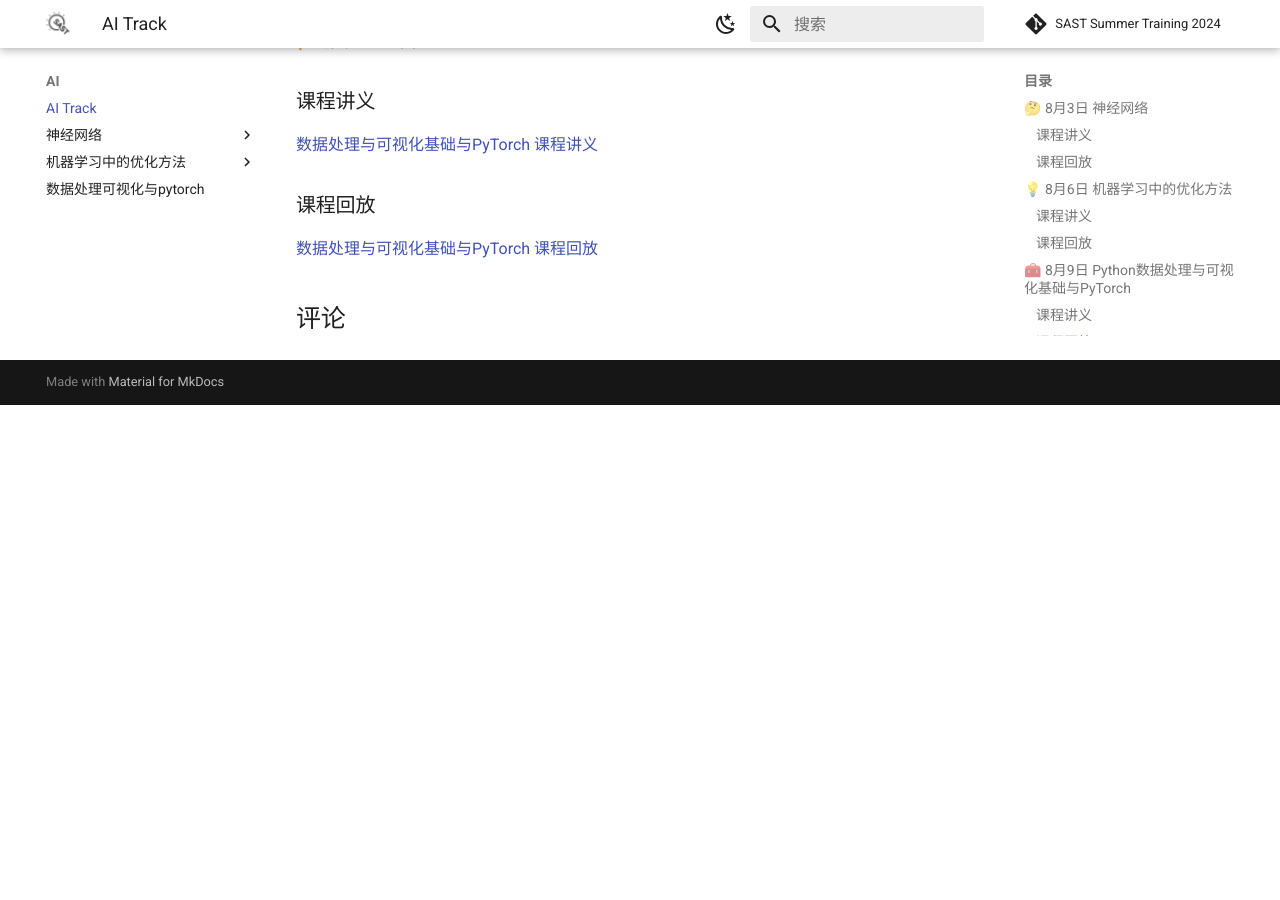
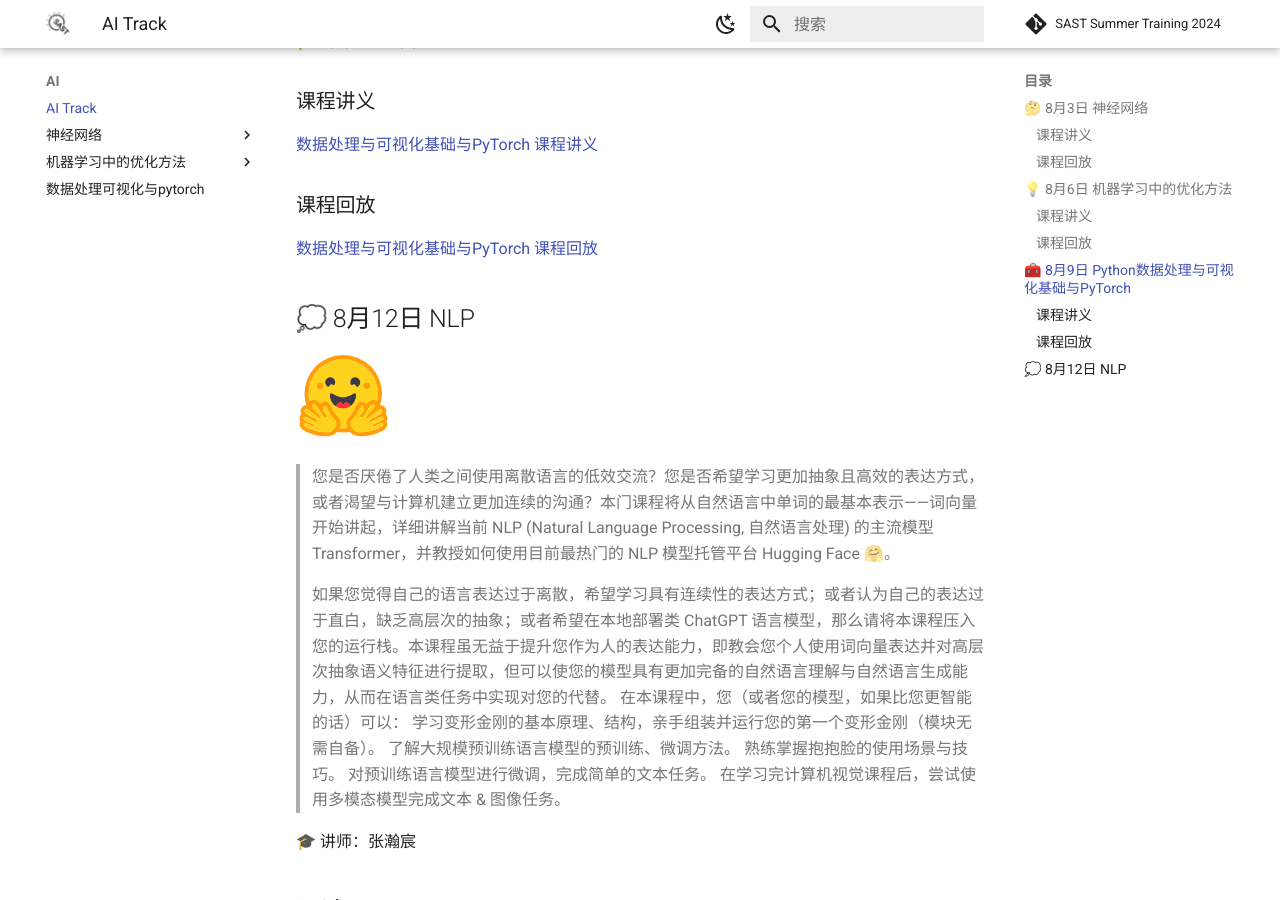
Before and after one commit to sast-summer-training-2024/sast-summer-training-2024.github.io, an MkDocs documentation site: the page built from docs/ai/index_ai.md, in a window 1280 px wide and 900 px high, scrolled down 3728 px. Built offline with MkDocs 1.6.1 and Material for MkDocs 9.7.7, drawn with Linux system fonts in a browser that asks for light colours; comment, search, counter and statistics services are not loaded; before the commit the page ends 4133 px from its top, so only the background shows below that.

Commit message:
feat: add NLP in ai-index

```diff
--- a/docs/ai/index_ai.md
+++ b/docs/ai/index_ai.md
@@ -65,3 +65,13 @@
 ### 课程回放
 
 [数据处理与可视化基础与PyTorch 课程回放](https://www.bilibili.com/video/BV1FSYueTEWw/?share_source=copy_web&vd_source=5f41358f46c6dc60e03c3ff6ca5a8520)
+
+## 💭 8月12日 NLP
+
+![logo](../images/logo/NLP.png)
+
+>您是否厌倦了人类之间使用离散语言的低效交流？您是否希望学习更加抽象且高效的表达方式，或者渴望与计算机建立更加连续的沟通？本门课程将从自然语言中单词的最基本表示——词向量开始讲起，详细讲解当前 NLP (Natural Language Processing, 自然语言处理) 的主流模型 Transformer，并教授如何使用目前最热门的 NLP 模型托管平台 Hugging Face 🤗。
+>
+>如果您觉得自己的语言表达过于离散，希望学习具有连续性的表达方式；或者认为自己的表达过于直白，缺乏高层次的抽象；或者希望在本地部署类 ChatGPT 语言模型，那么请将本课程压入您的运行栈。本课程虽无益于提升您作为人的表达能力，即教会您个人使用词向量表达并对高层次抽象语义特征进行提取，但可以使您的模型具有更加完备的自然语言理解与自然语言生成能力，从而在语言类任务中实现对您的代替。 在本课程中，您（或者您的模型，如果比您更智能的话）可以： 学习变形金刚的基本原理、结构，亲手组装并运行您的第一个变形金刚（模块无需自备）。 了解大规模预训练语言模型的预训练、微调方法。 熟练掌握抱抱脸的使用场景与技巧。 对预训练语言模型进行微调，完成简单的文本任务。 在学习完计算机视觉课程后，尝试使用多模态模型完成文本 & 图像任务。
+
+🎓 讲师：张瀚宸
```
